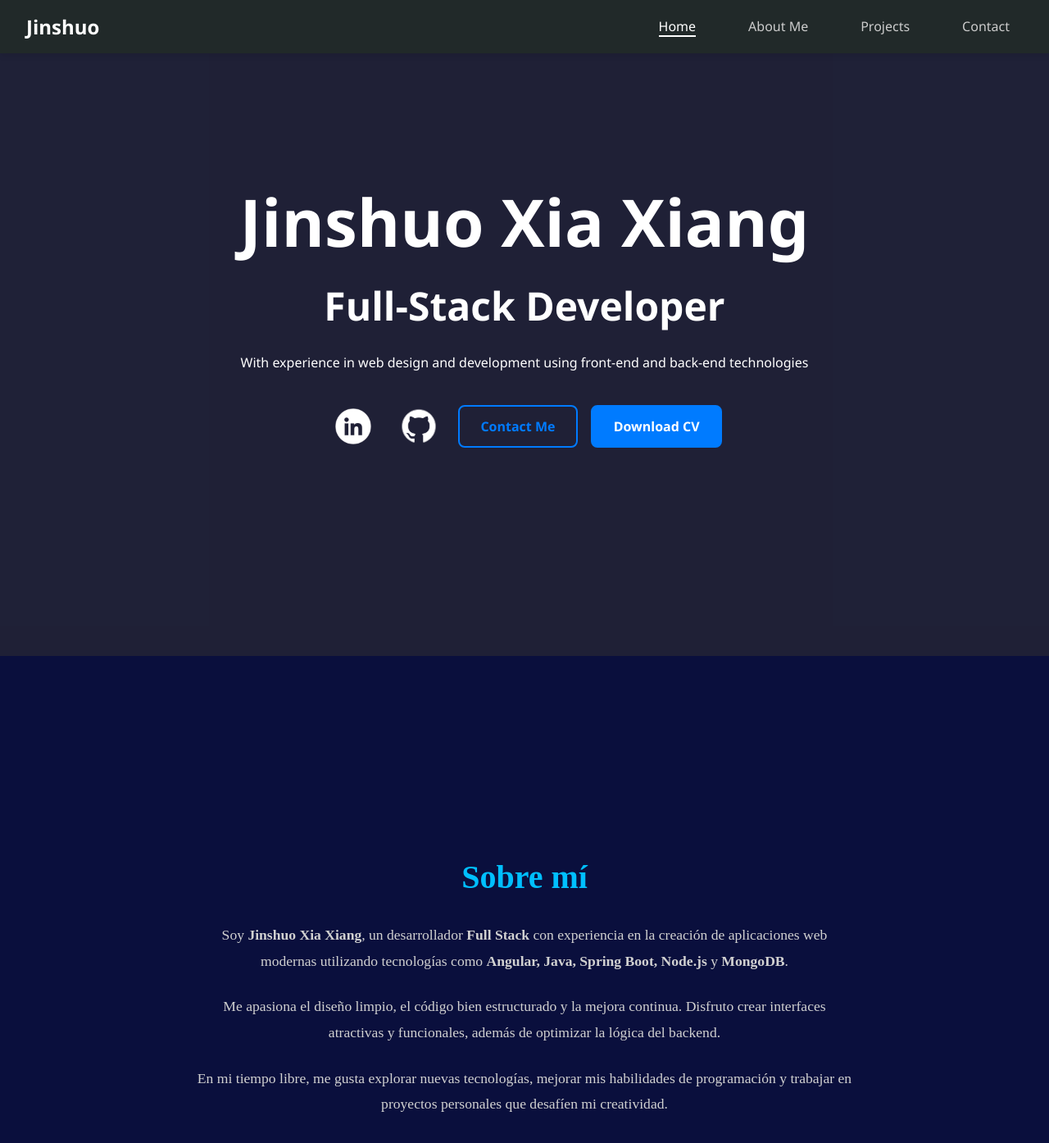
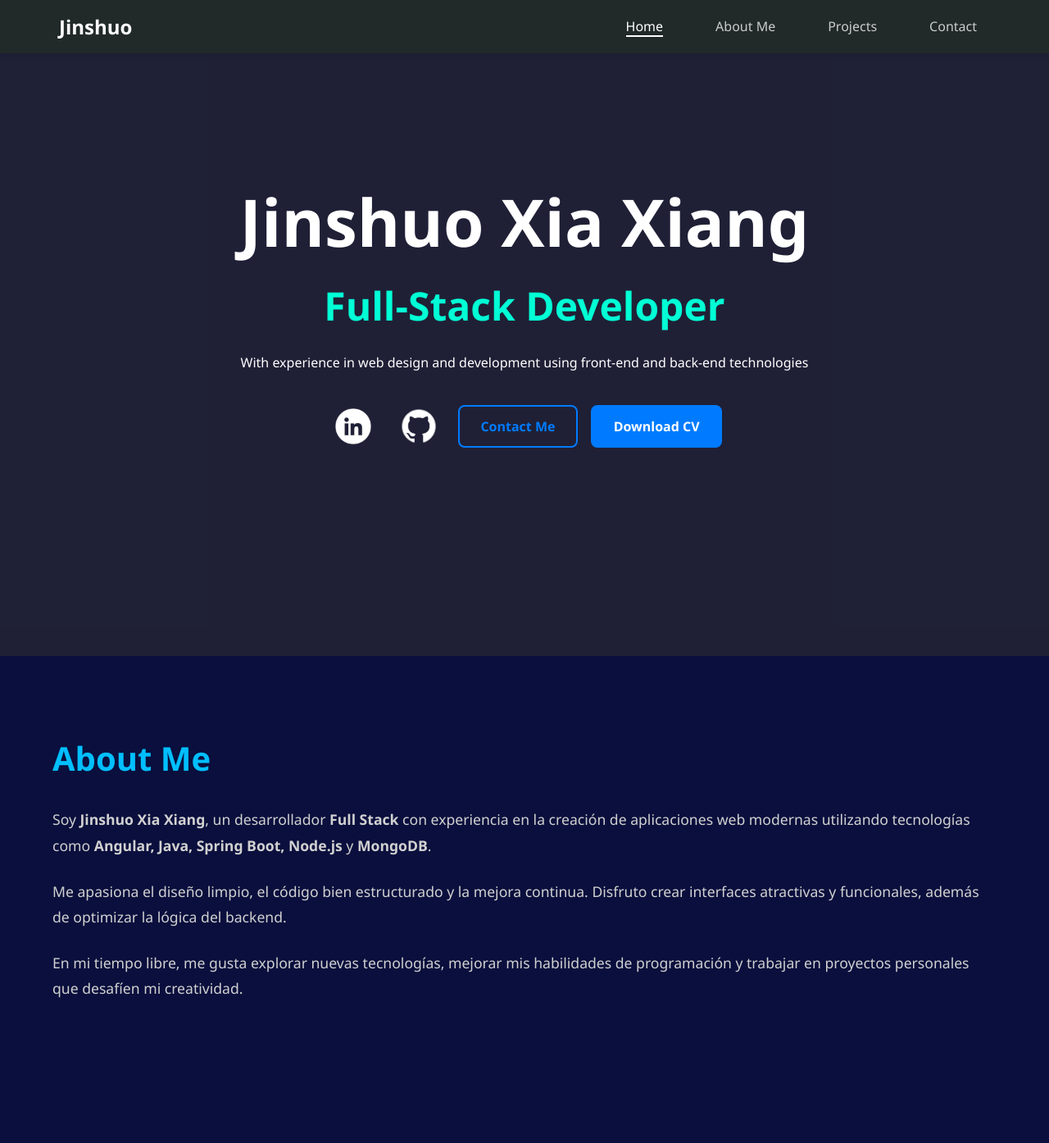
Before and after one commit to jiins8/portfolio-angular, an Angular app: page / in a window 1280 px wide. Shown: the top 1394 px of the page at 82% size. Built offline with nearby package versions, Linux system fonts and the light colour scheme.

Commit message:
contenido max width de 1200px, la hamburguesa ha desaparecido, hay que volver a hacerla

```diff
--- a/src/app/about/about.css
+++ b/src/app/about/about.css
@@ -3,15 +3,10 @@
   color: #f1f1f1;
   min-height: 100vh;
   display: flex;
-  justify-content: center;
-  align-items: center;
-  text-align: center;
+  justify-content: left;
+  text-align: left;
   padding: 4rem 2rem;
   box-sizing: border-box;
-}
-
-.container {
-  max-width: 800px;
 }
 
 .about h2 {
--- a/src/app/about/about.html
+++ b/src/app/about/about.html
@@ -1,6 +1,6 @@
 <section class="about" id="about">
   <div class="container">
-    <h2>Sobre mí</h2>
+    <h2>About Me</h2>
     <p>
       Soy <strong>Jinshuo Xia Xiang</strong>, un desarrollador <strong>Full Stack</strong> con experiencia en
       la creación de aplicaciones web modernas utilizando tecnologías como
--- a/src/app/header/header.css
+++ b/src/app/header/header.css
@@ -22,7 +22,6 @@
   text-decoration: none;
   font-size: 1.5rem;
   font-weight: bold;
-  font-family: 'Segoe UI', Tahoma, Geneva, Verdana, sans-serif;
 }
 
 .nav {
@@ -35,7 +34,6 @@
   color: #a0a0a0;
   font-weight: 500;
   transition: color 0.3s;
-  font-family: 'Segoe UI', Tahoma, Geneva, Verdana, sans-serif;
 }
 
 .nav a:hover {
--- a/src/app/home/home.css
+++ b/src/app/home/home.css
@@ -9,25 +9,24 @@
   box-sizing: border-box;
 }
 
-/* --- Contenido --- */
-.content {
-  max-width: 1400px;
+/*Contenido*/
+.content{
+  max-width: 1200px;
+  margin: 0 auto;
 }
 
 .content h1 {
-  font-size: 10rem;
+  font-size: 8rem;
   font-weight: 700px;
   color: #ffffff;
   margin-bottom: 1rem;
-  font-family: 'Segoe UI', Tahoma, Geneva, Verdana, sans-serif;
 }
 
 .content h2 {
   font-size: 4rem;
-  color: #ffffff;
+  color: #00ffd5;
   margin-top: 10px;
   margin-bottom: 1.5rem;
-  font-family: 'Segoe UI', Tahoma, Geneva, Verdana, sans-serif;
 }
 
 .content p {
@@ -35,10 +34,9 @@
   color: #ffffff;
   line-height: 1.7;
   margin-bottom: 2rem;
-  font-family: 'Segoe UI', Tahoma, Geneva, Verdana, sans-serif;
 }
 
-/* --- Contenedor de botones --- */
+/*Contenedor de botones*/
 .buttons {
   display: flex;
   justify-content: center;
@@ -47,7 +45,7 @@
   gap: 1rem;
 }
 
-/* --- Botón base --- */
+/*Botón base*/
 .btn {
   display: inline-flex;
   align-items: center;
@@ -61,7 +59,7 @@
   border: 2px solid transparent;
 }
 
-/* --- Botones de texto --- */
+/*Botones de texto*/
 .btn {
   margin-bottom: 100px;
 }
@@ -89,7 +87,7 @@
   color: white;
 }
 
-/* --- Botones con icono (LinkedIn y GitHub) --- */
+/*Botones con icono (LinkedIn y GitHub)*/
 .btn.linkedin,
 .btn.github {
   width: 60px;
--- a/src/styles.css
+++ b/src/styles.css
@@ -8,3 +8,16 @@
 html {
   scroll-behavior: smooth;
 }
+/*Reset global*/
+body {
+  margin: 0;
+  padding: 0;
+  font-family: 'Segoe UI', Tahoma, Geneva, Verdana, sans-serif;
+}
+
+.container {
+  max-width: 1200px; /*límite del contenido */
+  margin: 0 auto; /* centra horizontalmente */
+  padding: 0 1.5rem; /* espacio lateral */
+  box-sizing: border-box;
+}
```
Also changed, not shown: 1 other file (tests, documents, lock files or other folders).
